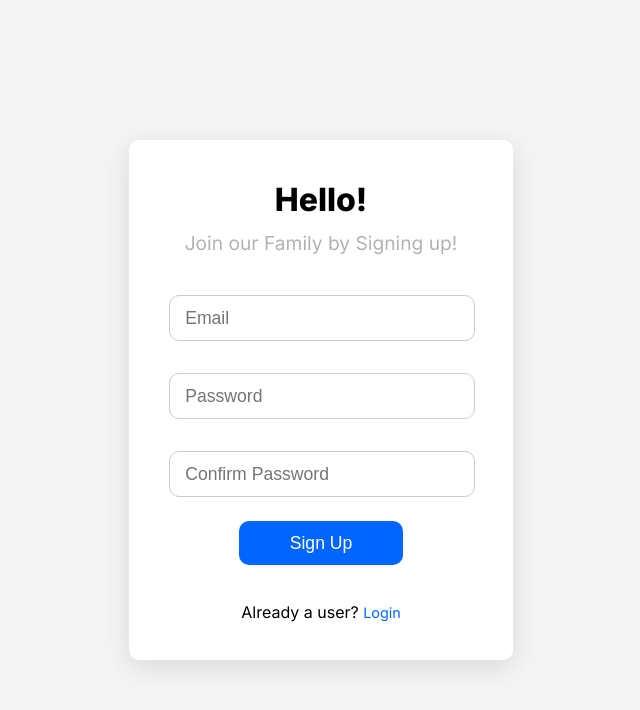
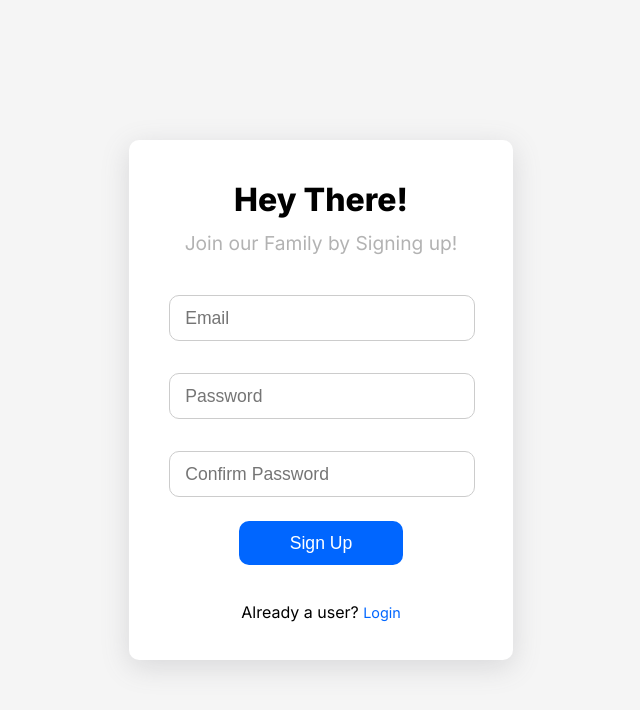
Before and after one commit to beetrandahiya/login-signup-minim, a plain HTML site: page signup.html in a window 1280 px wide. Shown: the whole page, without its empty margins (319-959 px from the left). Drawn offline with Linux system fonts and the light colour scheme.

Commit message:
Update signup.html

```diff
--- a/signup.html
+++ b/signup.html
@@ -10,7 +10,7 @@
 </head>
 <body>
     <div class="main" style="height:65%;">
-        <div class="greetings"> Hello!
+        <div class="greetings"> Hey There!
             <br><span class="sub-greeting" >Join our Family by Signing up!</span>
         </div>
         <div class="form signupform">
```
